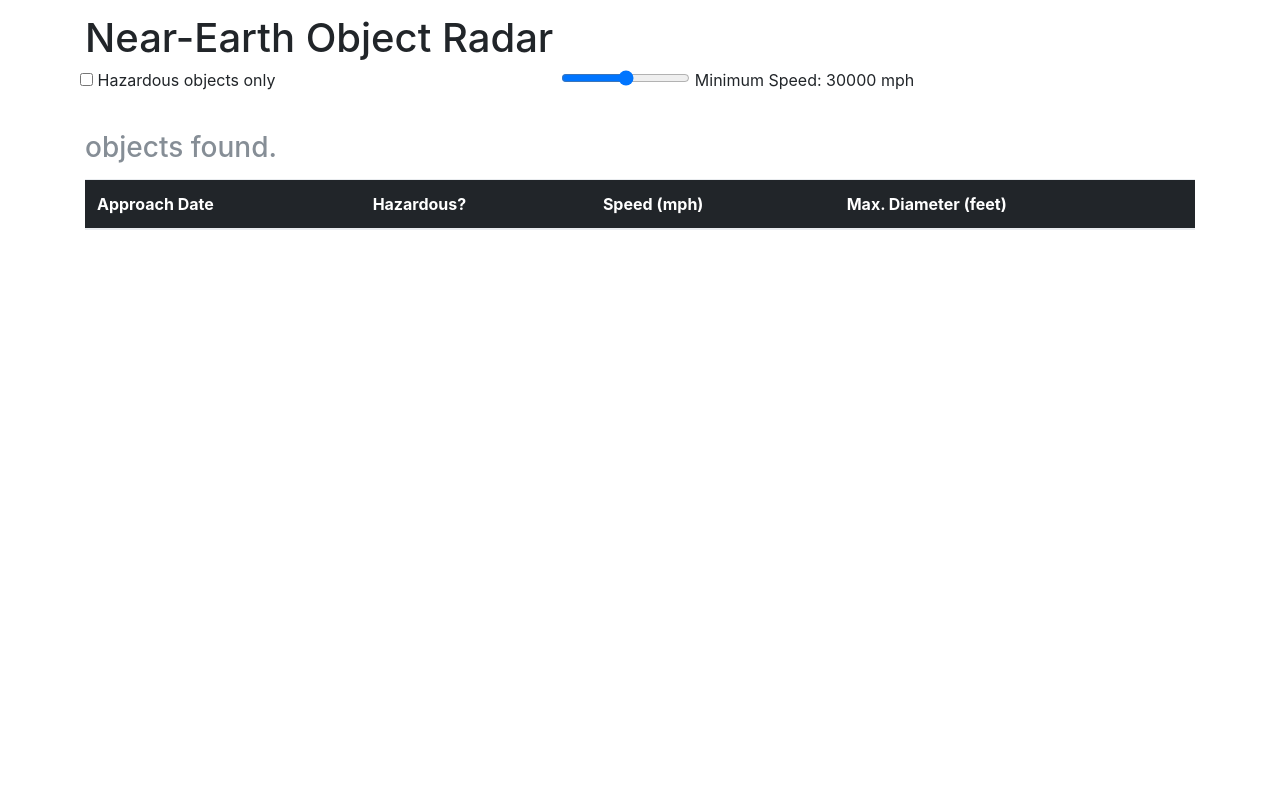
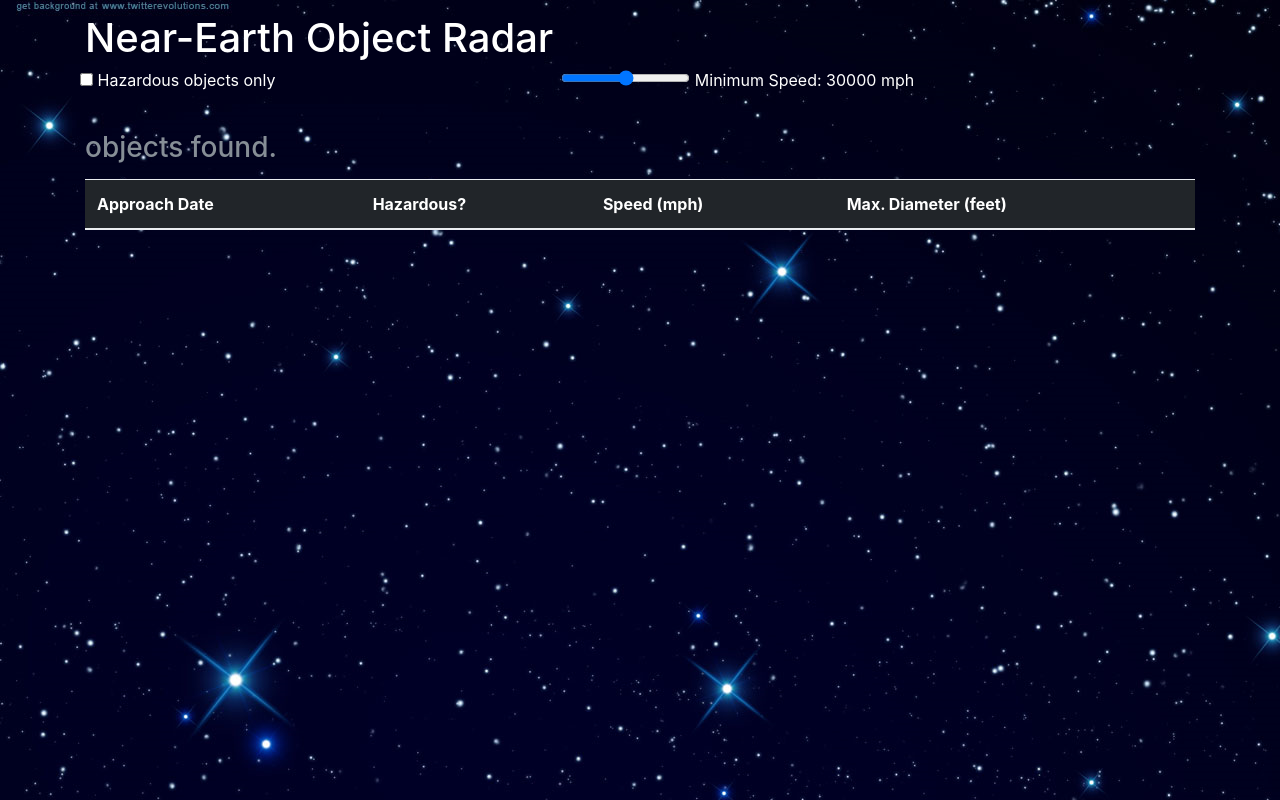
Before and after one commit to coxas/neo-radar, a plain HTML site: page index.html in a window 1280 px wide. Drawn offline with nearby package versions, Linux system fonts and the light colour scheme; no server answers.

Commit message:
css updates

```diff
--- a/index.html
+++ b/index.html
@@ -15,7 +15,7 @@
 
       <div class="row">
         <div class="col-sm-12">
-          <h1>Near-Earth Object Radar</h1>
+          <h1 class="white">Near-Earth Object Radar</h1>
         </div>
       </div>
 
@@ -25,13 +25,13 @@
 
             <form class="form-row">
               <div class="form-check">
-                <label class="form-check-label">
-                  <input id="checkbox"class="form-check-input" type="checkbox" value="">
+                <label class="form-check-label white">
+                  <input id="checkbox"class="form-check-input white" type="checkbox" value="">
                   Hazardous objects only
                 </label>
               </div>
 
-              <div class="form-group  mx-auto">
+              <div class="form-group white mx-auto">
                 <input id="range" step="1000" type="range" value="30000" min="0" max="60000"/>
                 <label id="speed">Minimum Speed: <span id="speed_value"></span> mph</label>
               </div>
@@ -39,7 +39,7 @@
           </div>
       </div>
 
-      <div class="row">
+      <div class="row white">
         <div class="col-sm-12 mt-3">
           <h3 class="text-secondary mb-3"><span id="neocount"></span> objects found.</h3>
           <table id="table" class="table table-responsive table-striped">
--- a/nasa.css
+++ b/nasa.css
@@ -1,3 +1,10 @@
+body {
+    background-image: url("space.png");
+}
+
 .highlight {
-    background-color: yellow;
+    background-color: #008bc7;
 }
+.white {
+    color: white;
+}
```
Also changed, not shown: space.png (added).
